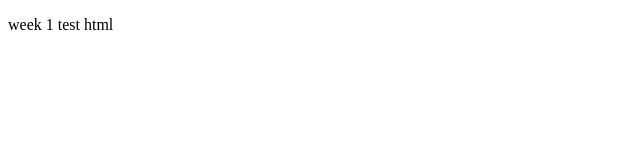
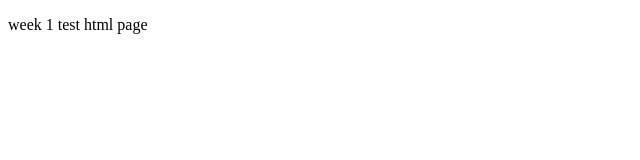
Before and after one commit to ljc2mail/coursera-html_css_javascript, a plain HTML site: page site/index.html in a window 1280 px wide. Shown: the full height of the page, 0-640 px from the left. Drawn offline with Linux system fonts and the light colour scheme.

Commit message:
add page

```diff
--- a/site/index.html
+++ b/site/index.html
@@ -4,6 +4,6 @@
 	<title>this is week1</title>
 </head>
 <body>
-<p> week 1 test html</p>
+<p> week 1 test html page</p>
 </body>
 </html>
```
